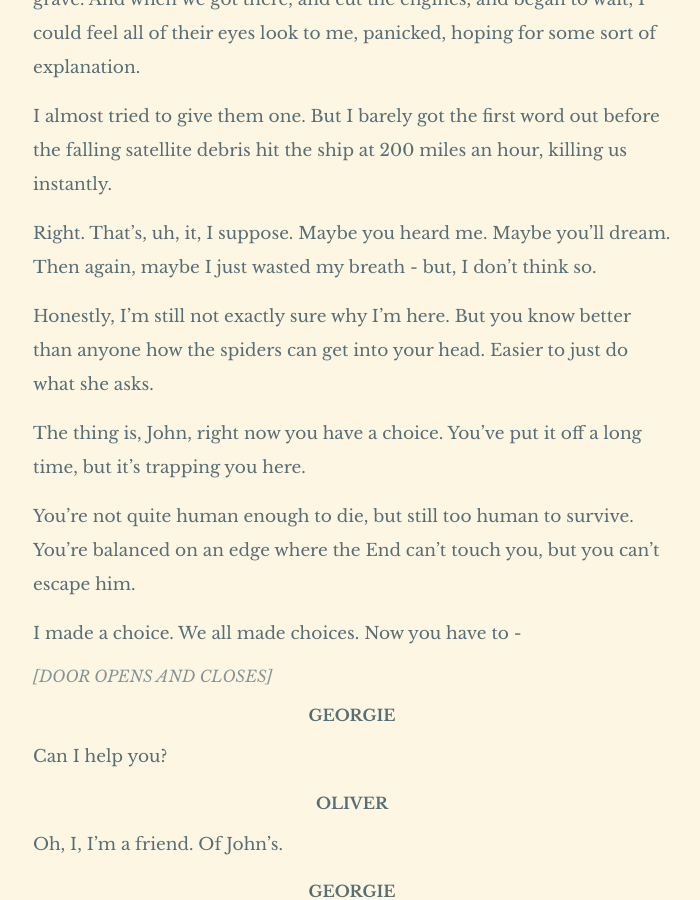
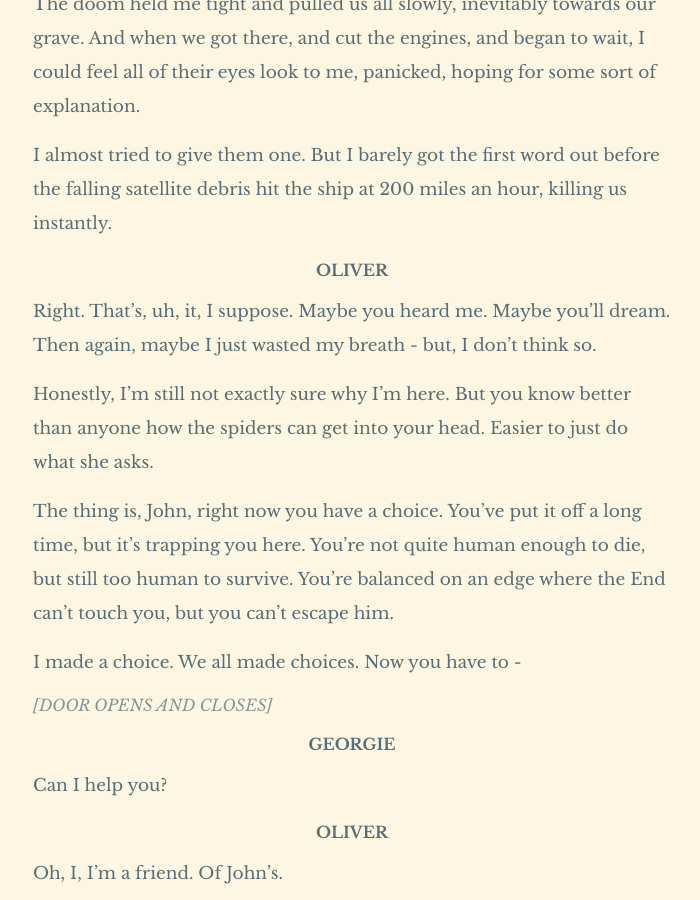
Before and after one commit to Snarp/magnus_archives_transcripts, a Jekyll site: the page built from _posts/2019-01-09-121.md, in a window 1280 px wide and 900 px high, scrolled down 10125 px. Shown: the whole window, without its empty margins (288-988 px from the left). Built offline with Jekyll 4.4.1, drawn with Linux system fonts in a browser that asks for light colours; some web fonts are replaced; some of the changed text lies outside the part shown.

Commit message:
[Savescum auto-commit.]

```diff
--- a/_posts/2019-01-09-121.md
+++ b/_posts/2019-01-09-121.md
@@ -45,6 +45,8 @@
 Hmm.
 
 Let me tell you about how *I* tried to escape.
+
+#### OLIVER (STATEMENT)
 
 So. My name is Oliver Banks.  In my other statements, I used the name Antonio Blake, but I don't really think either name has much meaning for me anymore. It's been almost 10 years since I first started dreaming about the deaths of others. Seeing those awful veins crawling into them, into wounds not yet open, or skulls not yet split. People who are about to die. Every night I watch as they sneak up and into throats about to choke on blood, or lurch into hearts about to convulse. I've come to terms with it. _[bitter laugh]_ I've learned to live with it.
 
@@ -134,13 +136,13 @@
 
 I almost tried to give them one. But I barely got the first word out before the falling satellite debris hit the ship at 200 miles an hour, killing us instantly.
 
+#### OLIVER
+
 Right. That's, uh, it, I suppose. Maybe you heard me. Maybe you'll dream. Then again, maybe I just wasted my breath - but, I don't think so.
 
 Honestly, I'm still not exactly sure why I'm here. But you know better than anyone how the spiders can get into your head. Easier to just do what she asks.
 
-The thing is, John, right now you have a choice. You've put it off a long time, but it's trapping you here.
-
-You're not quite human enough to die, but still too human to survive. You're balanced on an edge where the End can't touch you, but you can't escape him.
+The thing is, John, right now you have a choice. You've put it off a long time, but it's trapping you here. You're not quite human enough to die, but still too human to survive. You're balanced on an edge where the End can't touch you, but you can't escape him.
 
 I made a choice. We all made choices. Now you have to -
 
```
Also changed, not shown: other parts of _posts/2019-01-09-121.md (+3 -1 lines).
